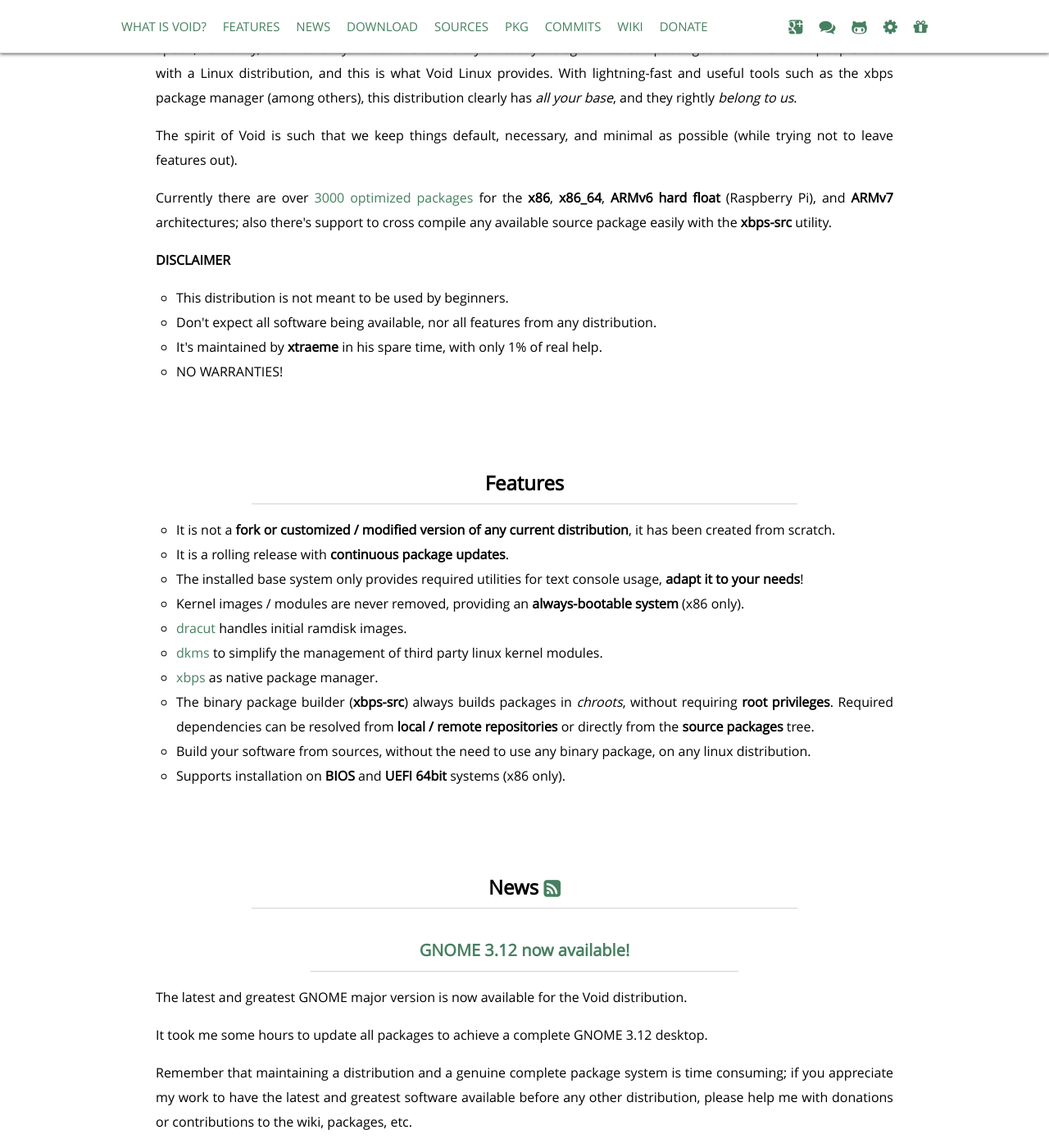
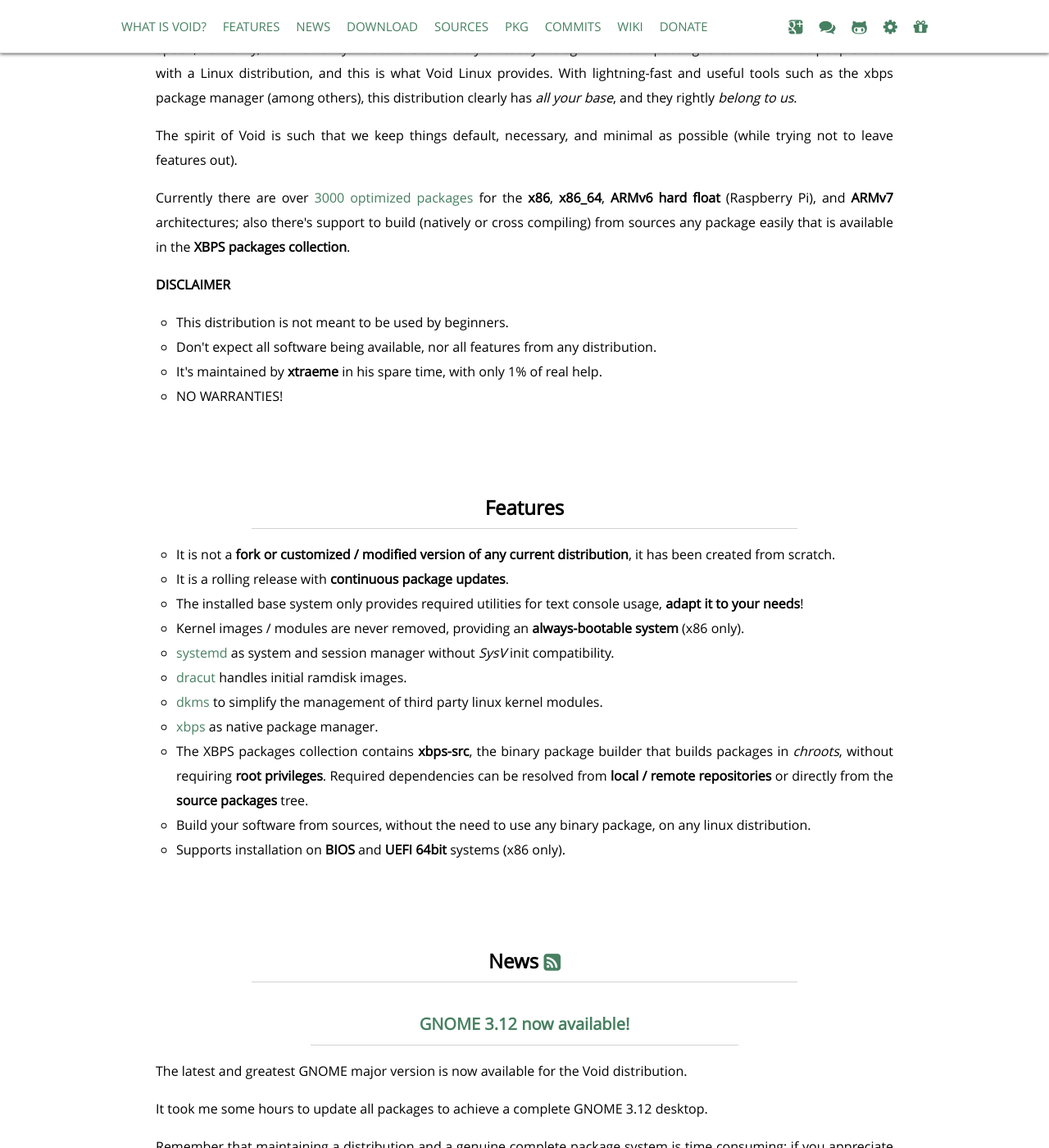
Before and after one commit to void-linux/void-linux.github.io, a Jekyll site: the page built from index.html, in a window 1280 px wide and 1400 px high, scrolled down 520 px. Shown: the whole window at 82% size. Built offline with Jekyll 4.4.1, drawn with Linux system fonts in a browser that asks for light colours; Markdown is read by kramdown in place of the engine named in the settings; some of the changed text lies outside the part shown.

Commit message:
index: misc tweaks.

```diff
--- a/index.html
+++ b/index.html
@@ -34,7 +34,7 @@
 			<p>Speed, reliability, and flexibility. That's the battle-cry of today's disgruntled computer geeks. This is what people want with a Linux distribution, and this is what Void Linux provides.
 			With lightning-fast and useful tools such as the xbps package manager (among others), this distribution clearly has <em>all your base</em>, and they rightly <em>belong to us</em>.</p>
 			<p>The spirit of Void is such that we keep things default, necessary, and minimal as possible (while trying not to leave features out).</p>
-			<p>Currently there are over <a href="https://github.com/xtraeme/xbps-packages/tree/master/srcpkgs">3000 optimized packages</a> for the <strong>x86</strong>, <strong>x86_64</strong>, <strong>ARMv6 hard float</strong> (Raspberry Pi), and <strong>ARMv7</strong> architectures; also there's support to cross compile any available source package easily with the <strong>xbps-src</strong> utility.</p>
+			<p>Currently there are over <a href="https://github.com/xtraeme/xbps-packages/tree/master/srcpkgs">3000 optimized packages</a> for the <strong>x86</strong>, <strong>x86_64</strong>, <strong>ARMv6 hard float</strong> (Raspberry Pi), and <strong>ARMv7</strong> architectures; also there's support to build (natively or cross compiling) from sources any package easily that is available in the <strong>XBPS packages collection</strong>.</p>
 			<p><strong>DISCLAIMER</strong></p>
 			<ul>
 				<li>This distribution is not meant to be used by beginners.</li>
@@ -51,10 +51,11 @@
 				<li>It is a rolling release with <strong>continuous package updates</strong>.</li>
 				<li>The installed base system only provides required utilities for text console usage, <strong>adapt it to your needs</strong>!</li>
 				<li>Kernel images / modules are never removed, providing an <strong>always-bootable system</strong> (x86 only).</li>
+				<li><a href="http://www.freedesktop.org/wiki/Software/systemd">systemd</a> as system and session manager without <em>SysV</em> init compatibility.</li>
 				<li><a href="https://dracut.wiki.kernel.org/">dracut</a> handles initial ramdisk images.</li>
 				<li><a href="http://linux.dell.com/dkms/">dkms</a> to simplify the management of third party linux kernel modules.</li>
 				<li><a href="http://www.voidlinux.eu/xbps">xbps</a> as native package manager.</li>
-				<li>The binary package builder (<strong>xbps-src</strong>) always builds packages in <em>chroots</em>, without requiring <strong>root privileges</strong>. Required dependencies can be resolved from <strong>local / remote repositories</strong> or directly from the <strong>source packages</strong> tree.</li>
+				<li>The XBPS packages collection contains <strong>xbps-src</strong>, the binary package builder that builds packages in <em>chroots</em>, without requiring <strong>root privileges</strong>. Required dependencies can be resolved from <strong>local / remote repositories</strong> or directly from the <strong>source packages</strong> tree.</li>
 				<li>Build your software from sources, without the need to use any binary package, on any linux distribution.</li>
 				<li>Supports installation on <strong>BIOS</strong> and <strong>UEFI 64bit</strong> systems (x86 only).</li>
 			</ul>
@@ -114,9 +115,8 @@
 		<div id="src">
 			<h2 class="cattitle">Source repositories</h2>
 			<ul>
-				<li>xbps (package manager) -- <a href="https://github.com/voidlinux/xbps">github.com/voidlinux/xbps</a></li>
-				<li>xbps-src (binary package builder) -- <a href="https://github.com/voidlinux/xbps-src">github.com/voidlinux/xbps-src</a></li>
-				<li>xbps-packages (source packages tree) -- <a href="https://github.com/voidlinux/xbps-packages">github.com/voidlinux/xbps-packages</a></li>
+				<li>xbps (XBPS package manager) -- <a href="https://github.com/voidlinux/xbps">github.com/voidlinux/xbps</a></li>
+				<li>xbps-packages (XBPS packages collection) -- <a href="https://github.com/voidlinux/xbps-packages">github.com/voidlinux/xbps-packages</a></li>
 				<li>void-mklive (image/rootfs maker and installer) -- <a href="https://github.com/voidlinux/void-mklive">github.com/voidlinux/void-mklive</a></li>
 			</ul>
 		</div>
```
